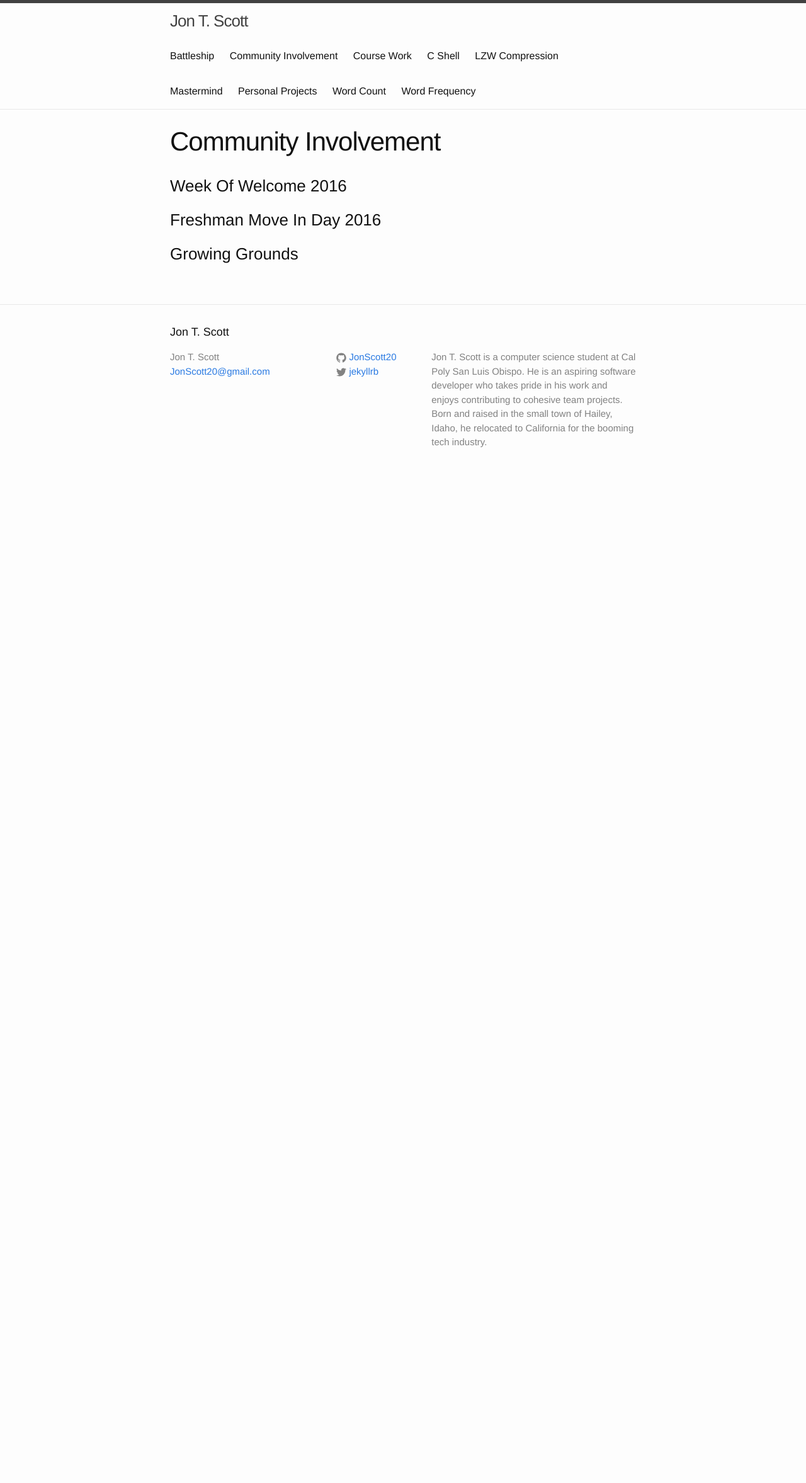
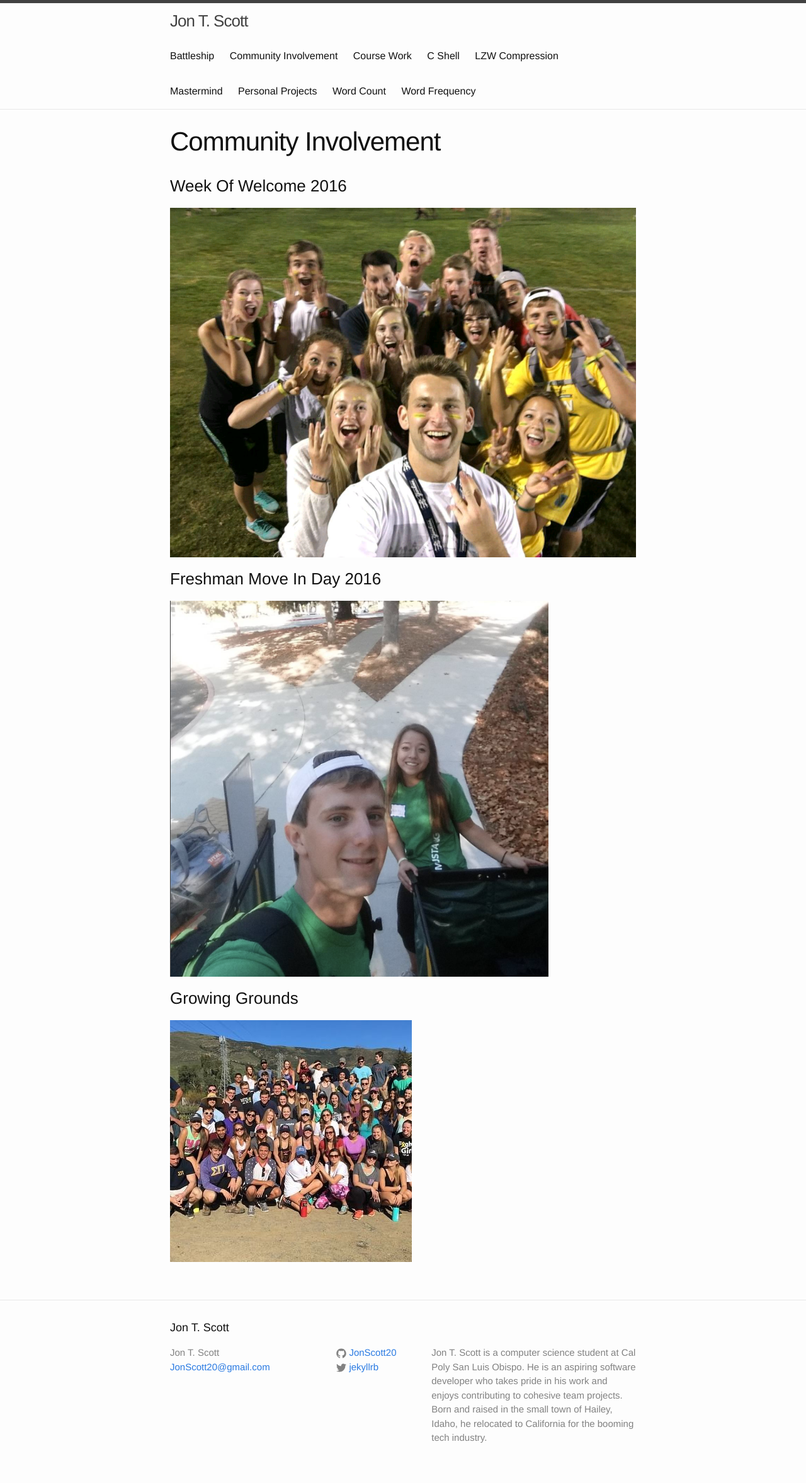
Before and after one commit to JonScott20/JonScott20.github.io, a Jekyll site: the page built from community_involvement.md, in a window 1280 px wide. Shown: the whole page at 63% size. Built offline with Jekyll 4.4.1, drawn with Linux system fonts in a browser that asks for light colours; before the commit the page ends 900 px from its top, so only the background shows below that.

Commit message:
Update community_involvement.md

```diff
--- a/community_involvement.md
+++ b/community_involvement.md
@@ -5,7 +5,10 @@ permalink: /community_involvment/
 ---
 
 ### Week Of Welcome 2016
+![WowRama2016](https://jonscott20.github.io/files/documents/WowRama2016.png)
 
 ### Freshman Move In Day 2016
+![FreshmanMoveIn2016](https://jonscott20.github.io/files/documents/FreshmanMoveIn2016.png)
 
 ### Growing Grounds
+![GrowingGrounds](https://jonscott20.github.io/files/documents/GrowingGrounds.jpg)
```
